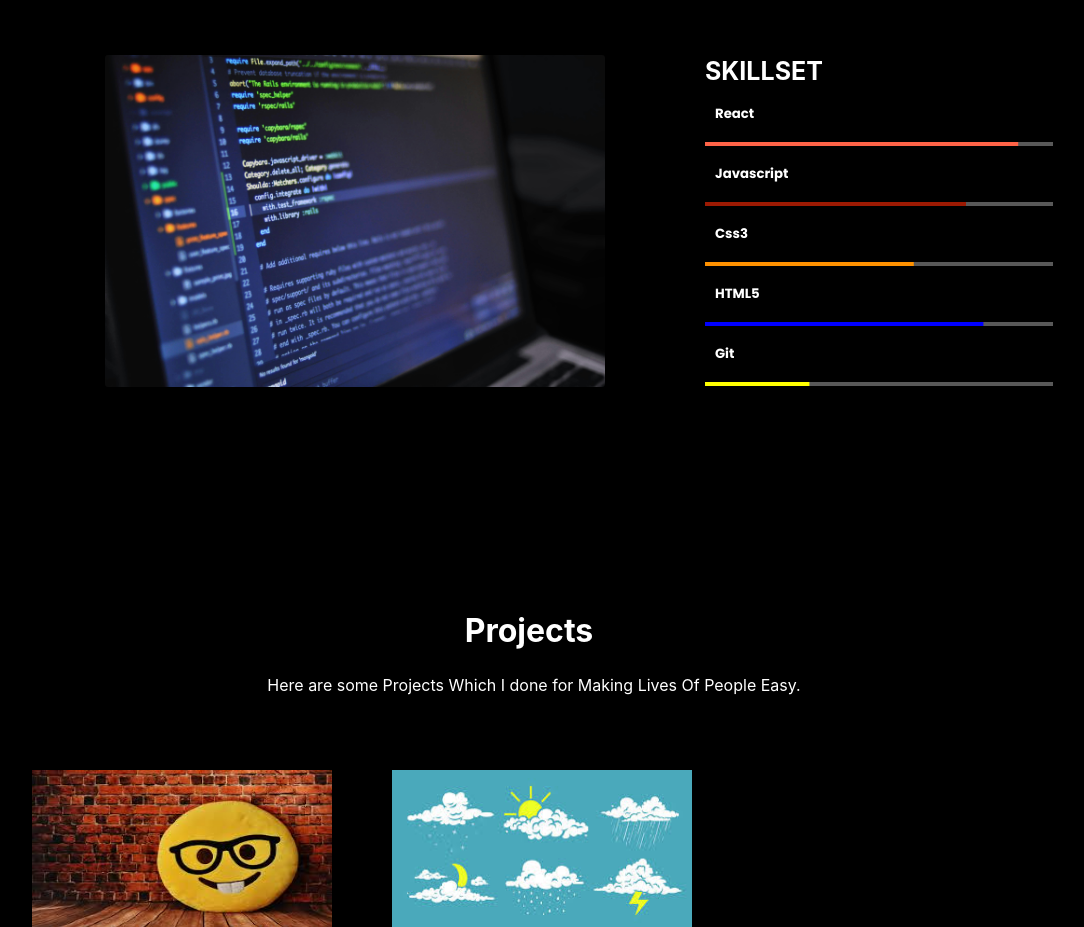
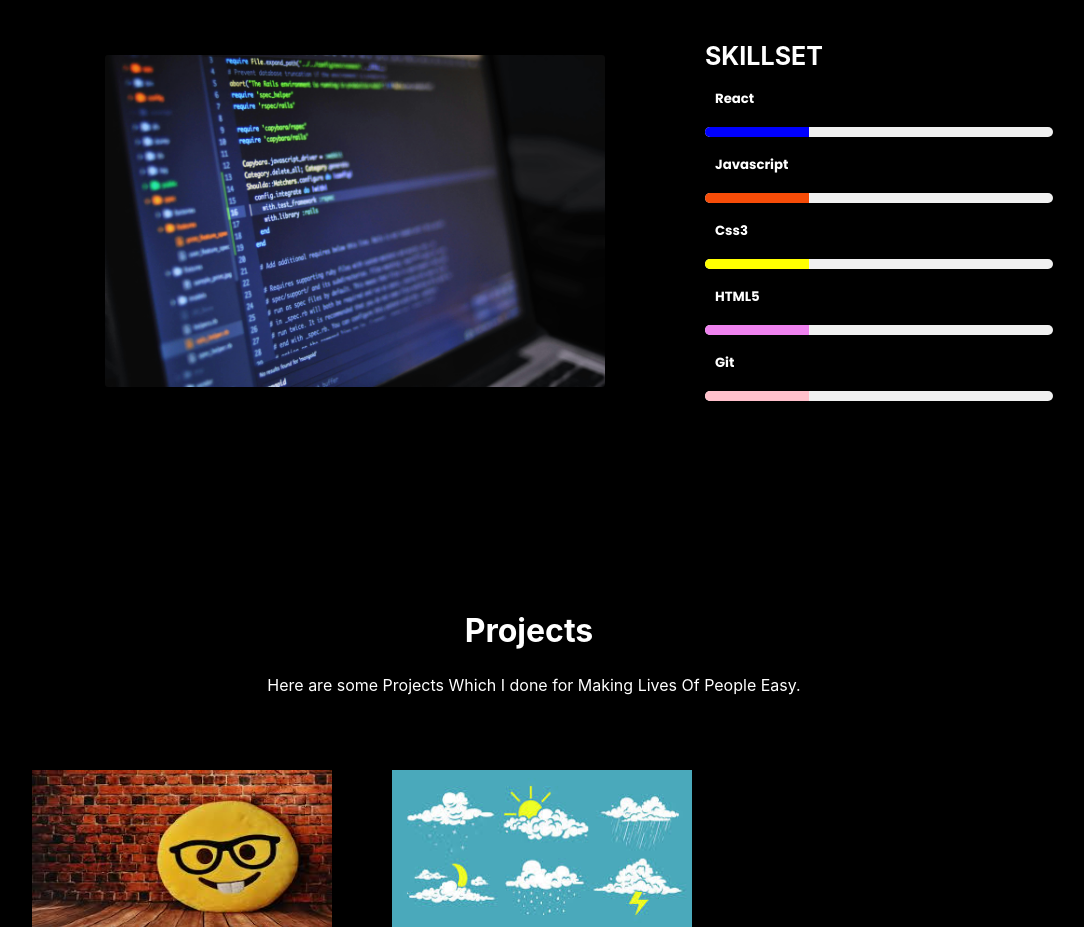
Before and after one commit to BALANARAYANANP/My-Portpolio, a React (Create React App) app: page / in a window 1280 px wide. Shown: the part 1040-1967 px from the top of the page, without its empty margins (111-1195 px from the left). Built offline with nearby package versions, Linux system fonts and the light colour scheme.

Commit message:
modified files

```diff
--- /dev/null
+++ b/src/components/Skillcont/CustomLinerPrrogress.jsx
@@ -0,0 +1,15 @@
+import React from 'react';
+import './Skillcont.css'
+
+const CustomLinearProgress = ({ value, color }) => {
+  return (
+    <div className="custom-linear-progress">
+      <div
+        className="custom-linear-progress-bar"
+        style={{ width: `${value}%`, backgroundColor: color }}
+      ></div>
+    </div>
+  );
+};
+
+export default CustomLinearProgress;
--- a/src/components/Skillcont/Skillcont.css
+++ b/src/components/Skillcont/Skillcont.css
@@ -1,4 +1,16 @@
 @import url('https://fonts.googleapis.com/css2?family=Poppins:ital,wght@0,100;0,200;0,300;0,400;0,500;0,600;0,700;0,800;0,900;1,100;1,200;1,300;1,400;1,500;1,600;1,700;1,800;1,900&family=Roboto+Slab:wght@100..900&display=swap');
+.custom-linear-progress {
+    width: 100%;
+    height: 10px;
+    background-color: #f0f0f0;
+    border-radius: 5px;
+    overflow: hidden;
+  }
+
+  .custom-linear-progress-bar {
+    height: 100%;
+    transition: width 0.3s ease;
+  }
 
 .Skillcont{
     display: flex;
--- a/src/components/Skillcont/Skillcont.jsx
+++ b/src/components/Skillcont/Skillcont.jsx
@@ -1,46 +1,60 @@
 import React from 'react'
 import { Element } from 'react-scroll'
+import  { useState, useEffect } from 'react';
 import skills from '../../assests/skills.jpg'
 import "./Skillcont.css"
-import LinearProgress from "@material-ui/core/LinearProgress";
+
+import CustomLinearProgress from './CustomLinerPrrogress';
 
 const Skillcont = () => {
+    const [progress, setProgress] = useState(0);
+
+  useEffect(() => {
+    const interval = setInterval(() => {
+      setProgress(prevProgress => (prevProgress >= 100 ? 0 : prevProgress + 5));
+    }, 1000);
+
+    return () => clearInterval(interval);
+  }, []);
+
   return (
     <div>
         <Element className='Skillcont' id='skill'>
             <div className='skillcontimg'>
                 <img src={skills} alt=''/>
             </div>
+
             <div className='skillconttext'>
                 <h2>SKILLSET</h2>
+
                 <div className="skillcont__skillset">
                     <h5>React</h5>
                     <div className="skillcont__slider skillcont__slider1">
-                        <LinearProgress variant='determinate' value={90}/>
+                    <CustomLinearProgress value={progress} color="blue" />
                     </div>
                 </div>
                 <div className="skillcont__skillset">
                     <h5>Javascript</h5>
                     <div className="skillcont__slider skillcont__slider2">
-                        <LinearProgress variant='determinate' value={75}/>
+                    <CustomLinearProgress value={progress} color="#f64c08" />
                     </div>
                 </div>
                 <div className="skillcont__skillset">
                     <h5>Css3</h5>
                     <div className="skillcont__slider skillcont__slider3">
-                        <LinearProgress variant='determinate' value={60}/>
+                    <CustomLinearProgress value={progress} color="yellow" />
                     </div>
                 </div>
                 <div className="skillcont__skillset">
                     <h5>HTML5</h5>
                     <div className="skillcont__slider skillcont__slider4">
-                        <LinearProgress variant='determinate' value={80}/>
+                    <CustomLinearProgress value={progress} color="violet" />
                     </div>
                 </div>
                 <div className="skillcont__skillset">
                     <h5>Git</h5>
                     <div className="skillcont__slider skillcont__slider5">
-                        <LinearProgress variant='determinate' value={30}/>
+                    <CustomLinearProgress value={progress} color="pink" />
                     </div>
                 </div>
 
```
